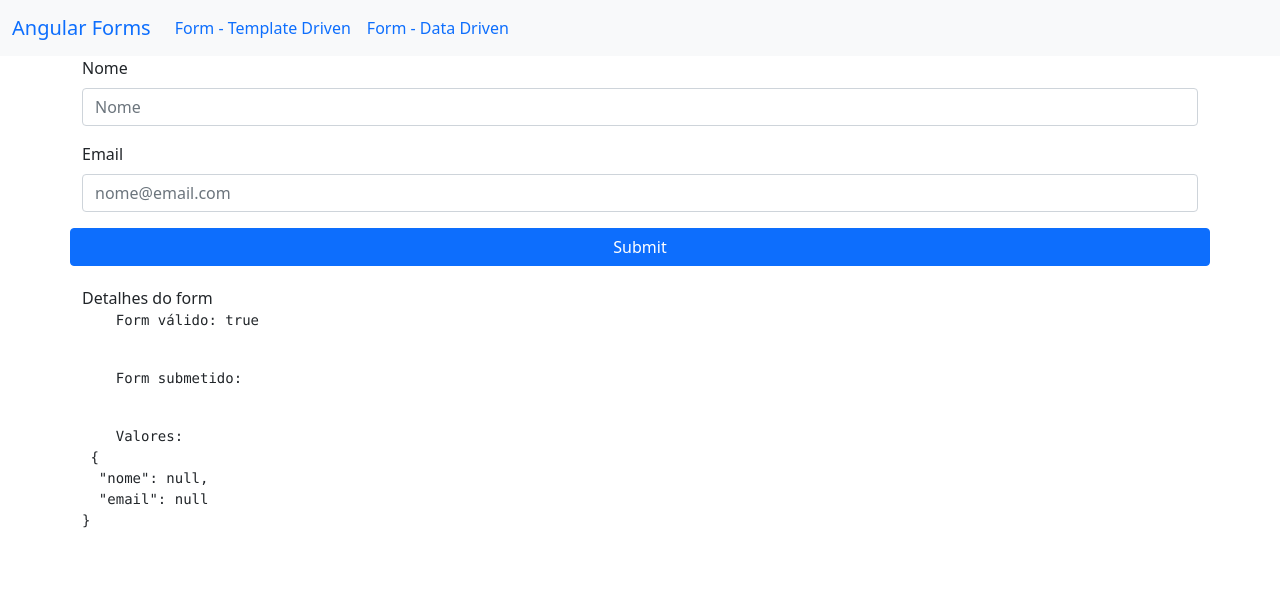
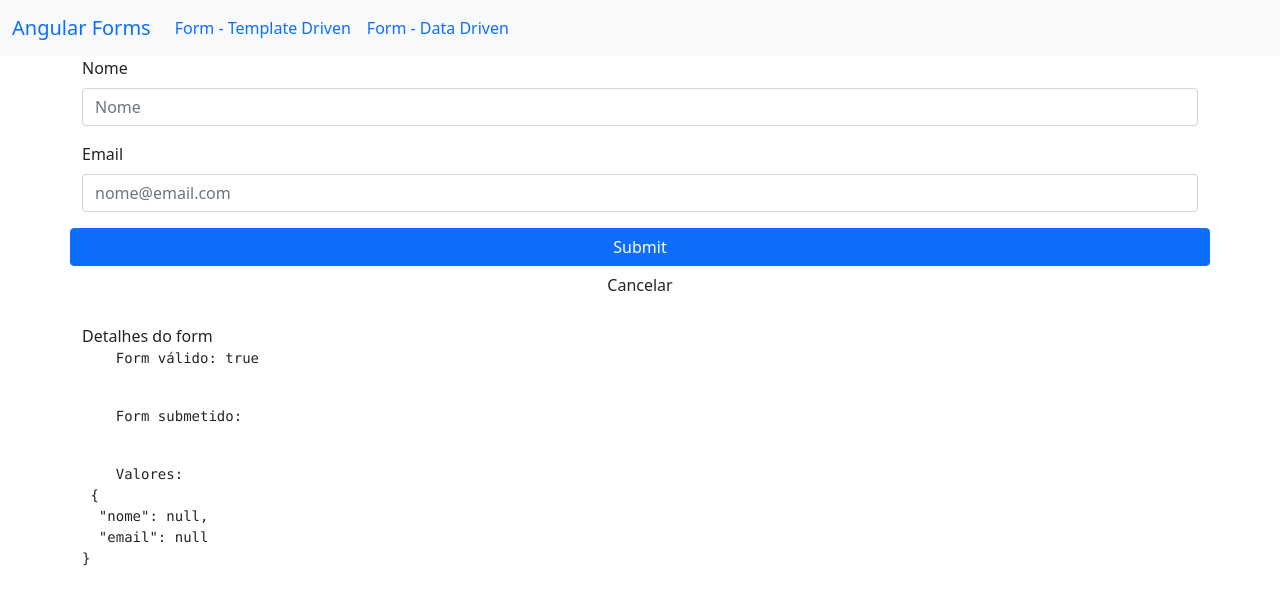
Before and after one commit to alvarogularte/angular-curso, an Angular app in the folder forms/: page /dataForm in a window 1280 px wide. Shown: the top 604 px of the page. Built offline with nearby package versions, Linux system fonts and the light colour scheme.

Commit message:
new: cria conteúdo da aula Formulários reativos: Fazendo submit

```diff
--- a/forms/src/app/data-form/data-form.component.html
+++ b/forms/src/app/data-form/data-form.component.html
@@ -80,6 +80,7 @@
   </div> -->
 
   <button type="submit" class="btn btn-primary">Submit</button>
+  <button class="btn" (click)="resetar()">Cancelar</button>
 
   <app-form-debug [form]="formulario"></app-form-debug>
 </form>
--- a/forms/src/app/data-form/data-form.component.ts
+++ b/forms/src/app/data-form/data-form.component.ts
@@ -31,8 +31,16 @@ export class DataFormComponent implements OnInit {
 
   onSubmit() {
     this.http.post('https://httpbin.org/post', JSON.stringify(this.formulario.value))
-      .subscribe(dados => console.log(dados)
-      );
+      .subscribe(dados => {
+        console.log(dados);
+
+        this.resetar();
+      },
+      (error: any) => alert(`deu ruim ${error}`));
+  }
+
+  resetar() {
+    this.formulario.reset();
   }
 
 }
```
